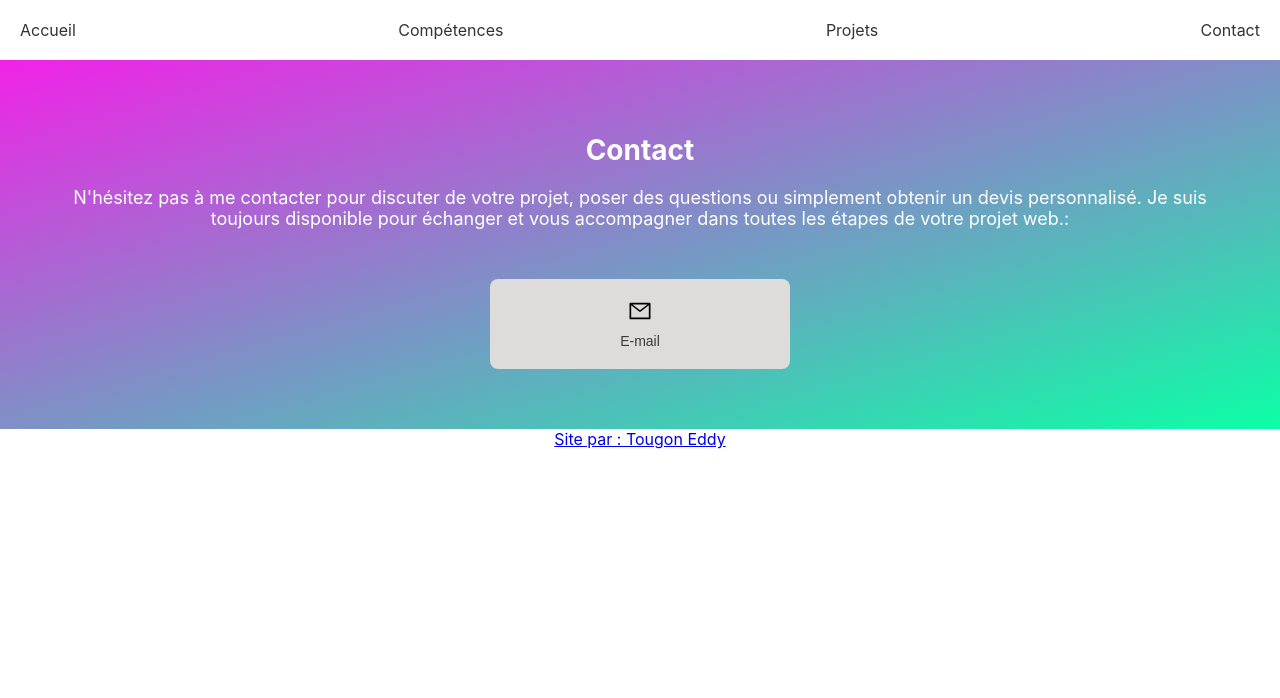
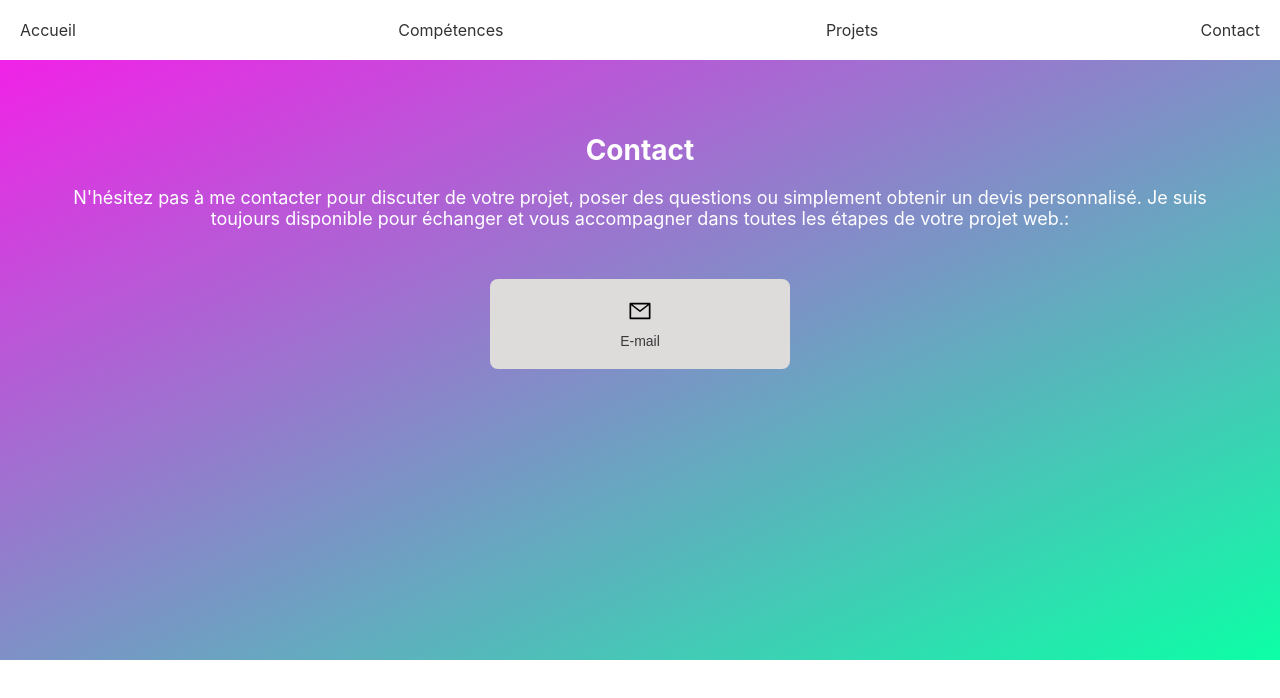
Before and after one commit to pletx/Portfolio-, a React (Create React App) app in the folder portfolio_eddy/: page /contact in a window 1280 px wide. Shown: the top 698 px of the page. Built offline with nearby package versions, Linux system fonts and the light colour scheme.

Commit message:
sans footer

```diff
--- a/portfolio_eddy/src/App.js
+++ b/portfolio_eddy/src/App.js
@@ -20,7 +20,7 @@ function App() {
           <Route path="/contact" element={<Contact />} />
           <Route path="*" element={<Error404 />} />
         </Routes>
-        <Footer/>
+
       </div>
     </BrowserRouter>
   );
--- a/portfolio_eddy/src/components/Footer/Footer.css
+++ b/portfolio_eddy/src/components/Footer/Footer.css
@@ -1,5 +1,5 @@
 .footer{
     width: 100%;
-    background-color: rgb(255, 255, 255);
+    background-color: rgba(255, 255, 255, 0);
 
 }
--- a/portfolio_eddy/src/pages/Contact/Contact.css
+++ b/portfolio_eddy/src/pages/Contact/Contact.css
@@ -2,6 +2,7 @@
   text-align: center;
   padding: 50px;
   color: white;
+  min-height: 500px;
   background: linear-gradient(to bottom right, #f122e7, #0cffa6);
 }
 
```
Also changed, not shown: 13 other files (tests, documents, lock files or other folders).
